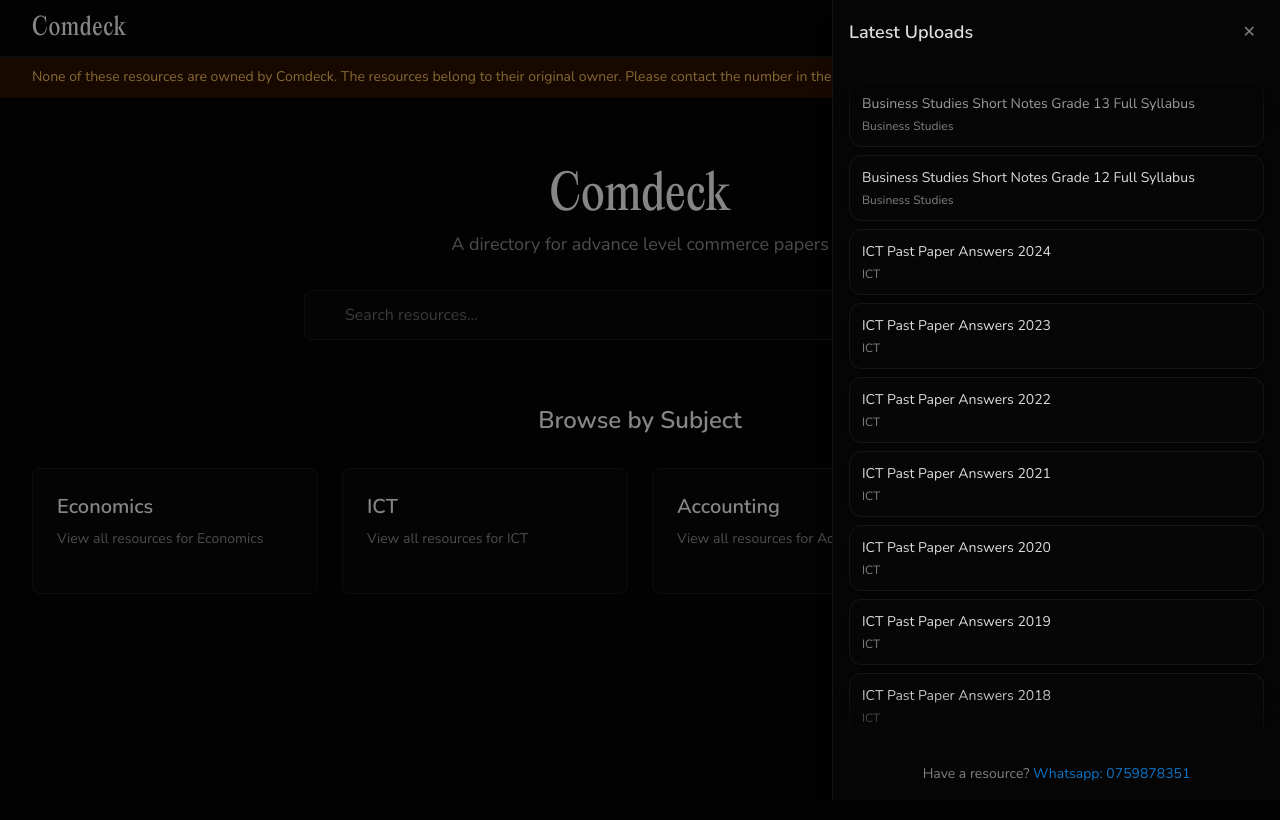
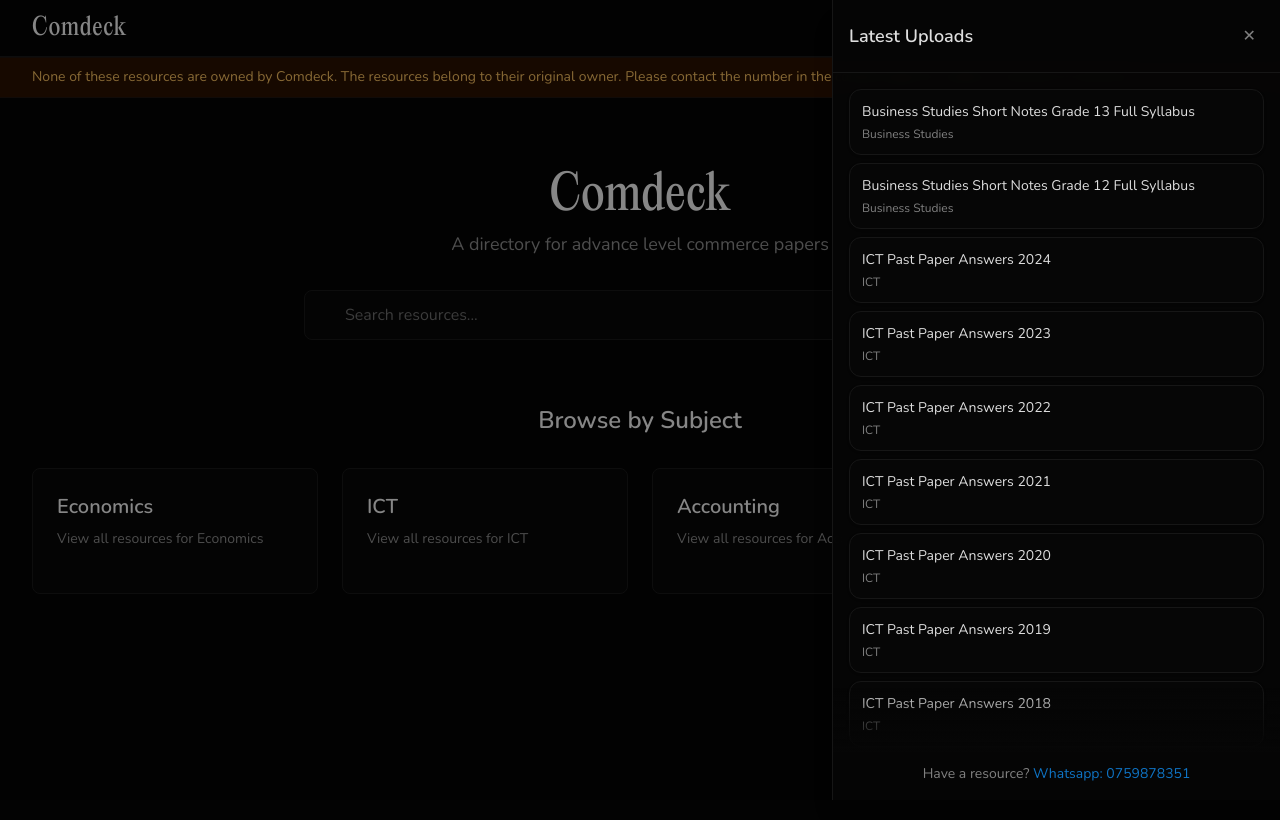
Before and after one commit to UmairFaiser/comdeck, a Next.js app: page / in a window 1280 px wide. Both pictures are taken after a click on the button 1240 px from the left and 28 px from the top of the page. Shown: the top 820 px of the page. Built offline with nearby package versions, Linux system fonts and the light colour scheme; some icons are missing.

Commit message:
Fixing the top masking of the sidebar

```diff
--- a/components/LatestSidebar.tsx
+++ b/components/LatestSidebar.tsx
@@ -1,5 +1,6 @@
 "use client";
 import Link from "next/link";
+import { useState, useEffect } from "react";
 import { Resource, SUBJECT_LABELS } from "@/lib/resources";
 import { Drawer } from "vaul";
 import { useToast } from "@/contexts/ToastContext";
@@ -13,6 +14,12 @@ interface LatestSidebarProps {
 export default function LatestSidebar({ open, onOpenChange, items }: LatestSidebarProps) {
   const { showToast } = useToast();
   const phoneNumber = "0759878351";
+
+  const [isScrolled, setIsScrolled] = useState(false);
+
+  const handleScroll = (e: React.UIEvent<HTMLDivElement>) => {
+    setIsScrolled(e.currentTarget.scrollTop > 0);
+  };
 
   const copyToClipboard = async () => {
     try {
@@ -28,7 +35,7 @@ export default function LatestSidebar({ open, onOpenChange, items }: LatestSideb
       <Drawer.Portal>
         <Drawer.Overlay className="fixed inset-0 bg-black/40 z-60" />
         <Drawer.Content className="fixed right-0 top-0 h-full w-full md:w-md bg-surface/95 backdrop-blur border-l border-border shadow-xl z-70 outline-none flex flex-col">
-          <div className="flex items-center justify-between px-4 py-3 border-b border-border shrink-0">
+          <div className="flex items-center justify-between px-4 py-4 border-b border-border shrink-0">
             <Drawer.Title className="text-lg font-semibold text-foreground">Latest Uploads</Drawer.Title>
             <button onClick={() => onOpenChange(false)} className="rounded p-2 text-text-secondary hover:text-foreground transition-colors">
               <span className="sr-only">Close</span>
@@ -36,10 +43,12 @@ export default function LatestSidebar({ open, onOpenChange, items }: LatestSideb
             </button>
           </div>
           {/* Masking for top and bottom */}
-          <div className="absolute top-15 left-0 right-0 h-16 bg-linear-to-b from-surface to-surface/0 pointer-events-none z-10" />
+          {isScrolled && (
+            <div className="absolute top-15 left-0 right-0 h-16 bg-linear-to-b from-surface to-surface/0 pointer-events-none z-10" />
+          )}
           <div className="absolute bottom-12 left-0 right-0 h-16 bg-linear-to-t from-surface to-surface/0 pointer-events-none z-10" />
 
-          <div className="grow overflow-y-auto p-4 space-y-2 relative">
+          <div className="grow overflow-y-auto p-4 space-y-2 relative" onScroll={handleScroll}>
 
             {items.length === 0 ? (
               <div className="rounded-lg border border-border bg-surface p-4 text-center text-text-secondary">No recent items</div>
```
